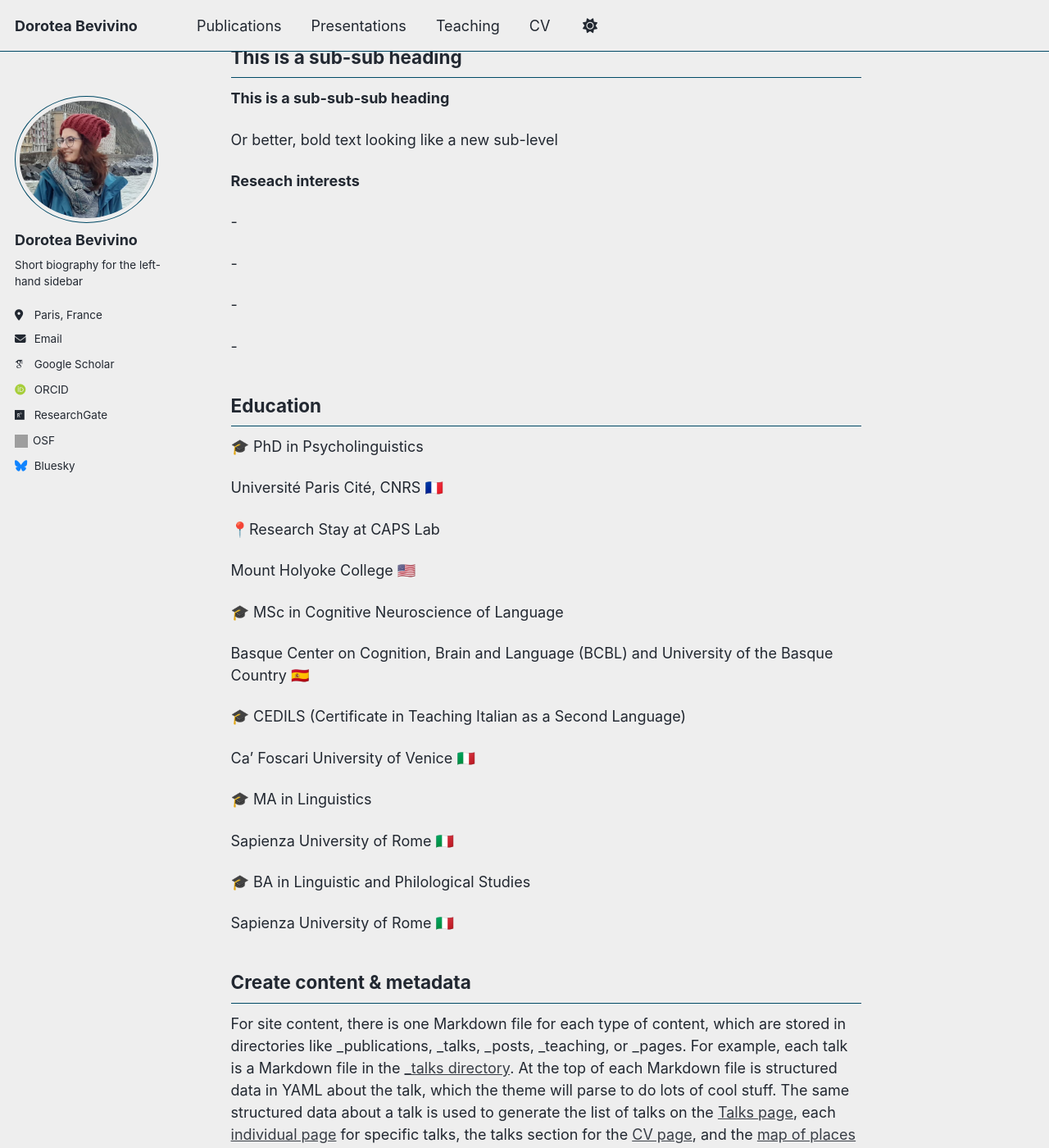
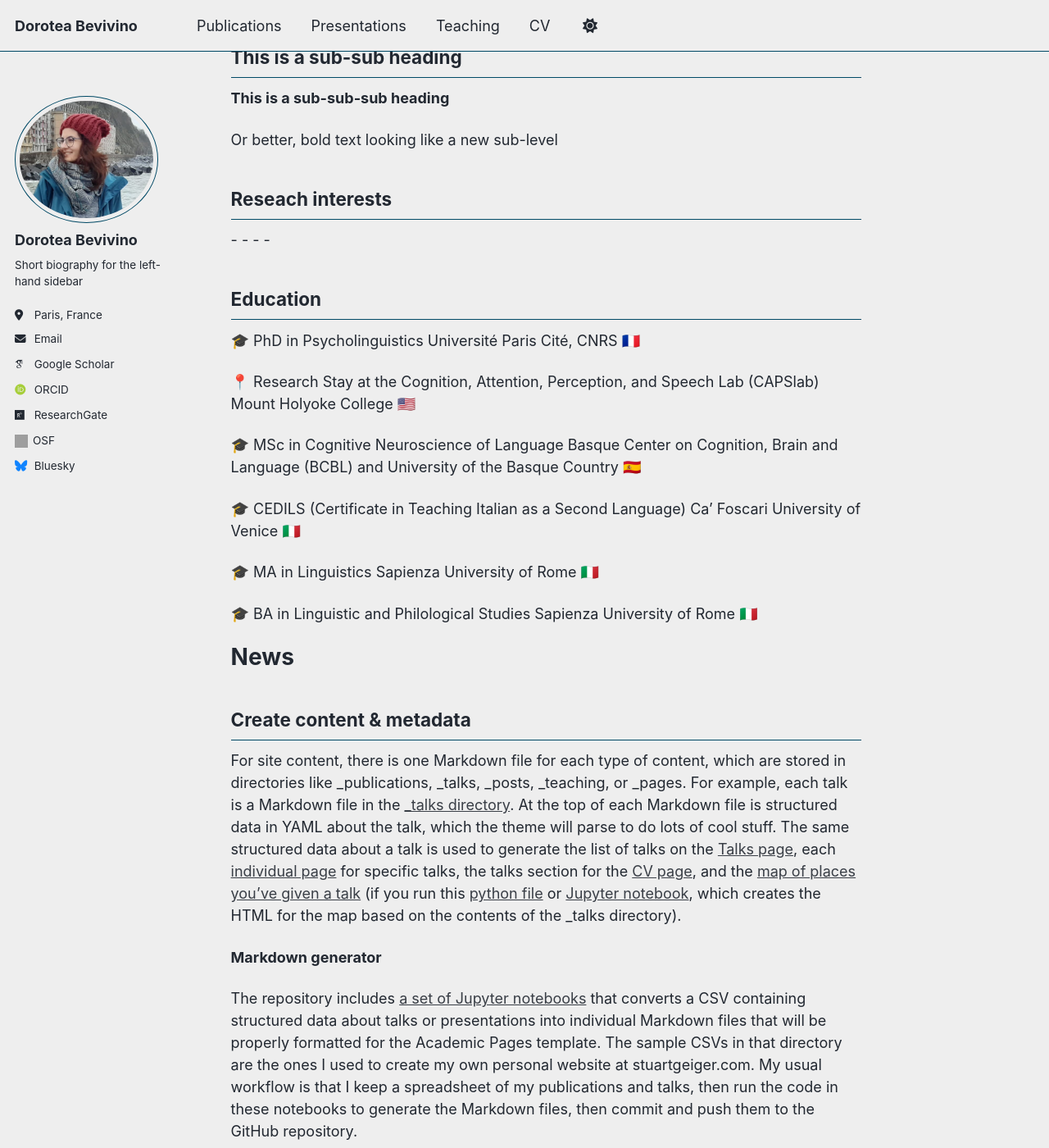
Before and after one commit to dbevivino/dbevivino.github.io, a Jekyll site: the page built from _pages/about.md, in a window 1280 px wide and 1400 px high, scrolled down 265 px. Shown: the whole window at 82% size. Built offline with Jekyll 4.4.1, drawn with Linux system fonts in a browser that asks for light colours; some web fonts are replaced; a script that is not in the unit is left out; grey boxes are pictures that could not be loaded.

Commit message:
cv style pub page

```diff
--- a/_pages/about.md
+++ b/_pages/about.md
@@ -21,42 +21,34 @@ This is a sub-sub heading
 
 Or better, bold text looking like a new sub-level
 
-**Reseach interests**
-
+Reseach interests
+------
 -
-
 -
-
 -
-
 -
 
 Education
 ------
 🎓 PhD in Psycholinguistics
-
 Université Paris Cité, CNRS 🇲🇫
 
-📍Research Stay at CAPS Lab
-
+📍 Research Stay at the Cognition, Attention, Perception, and Speech Lab (CAPSlab)
 Mount Holyoke College 🇺🇸
 
 🎓 MSc in Cognitive Neuroscience of Language
-
 Basque Center on Cognition, Brain and Language (BCBL) and University of the Basque Country 🇪🇸
 
 🎓 CEDILS (Certificate in Teaching Italian as a Second Language)
-
 Ca’ Foscari University of Venice 🇮🇹
 
 🎓 MA in Linguistics
-
 Sapienza University of Rome 🇮🇹
 
 🎓 BA in Linguistic and Philological Studies
-
 Sapienza University of Rome 🇮🇹
 
+# News
 
 Create content & metadata
 ------
```
Also changed, not shown: _pages/publications.html (+4 -4 lines), markdown_generator/publications.tsv (+14 -0 lines), markdown_generator/talks.tsv (line endings or trailing spaces).
